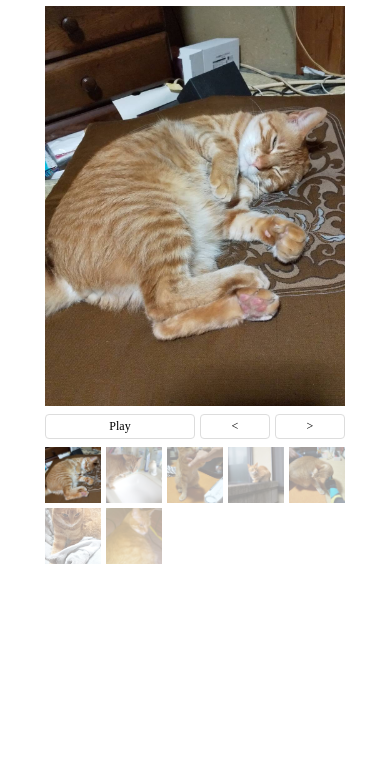
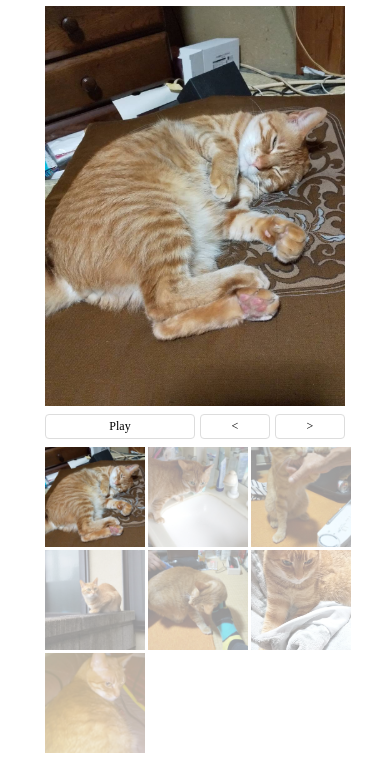
Before and after one commit to yoheidemachi/tora-no-bouken, a plain HTML site: page index.html in a window 390 px wide. Shown: the part 103-864 px from the top of the page. Drawn offline with Linux system fonts and the light colour scheme.

Commit message:
change thumbnail size for responsive

```diff
--- a/css/styles.css
+++ b/css/styles.css
@@ -86,4 +86,14 @@ nav li:hover {
     max-width: 500px;
     max-height: 500px;
   }
+
+  .thumbnails img {
+    width: 100px;
+    height: 100px;
+  }
+
+  .thumbnails {
+    grid-template-columns: repeat(3, 100px);
+    gap: 3px;
+  }
 }
```
